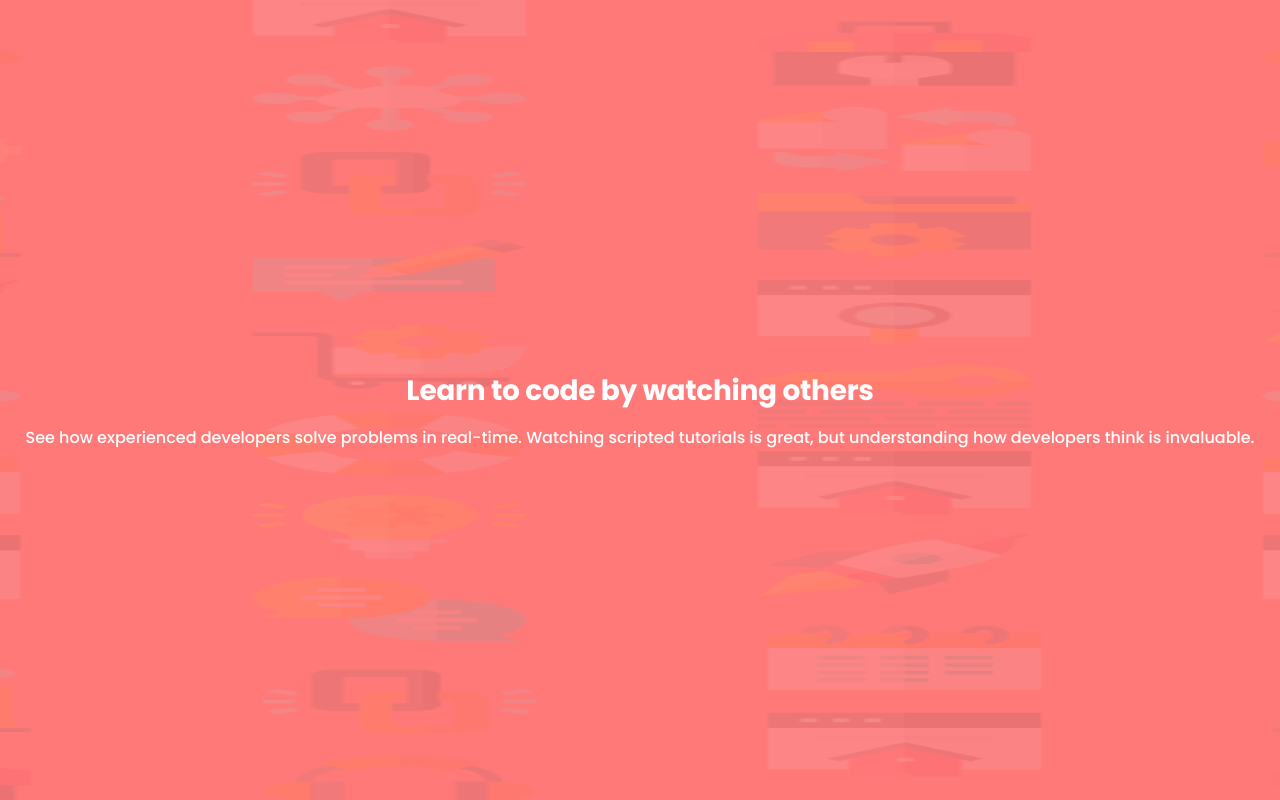
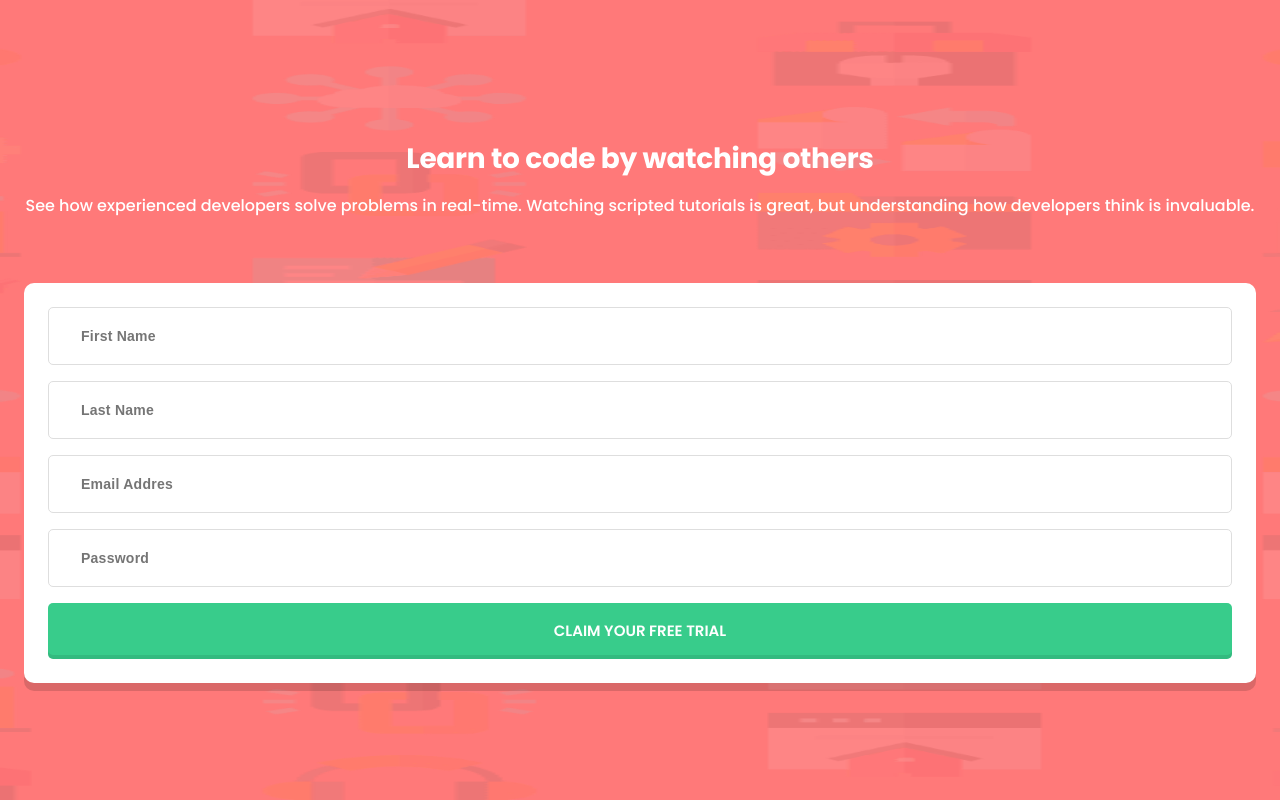
Before and after one commit to gigakhrz/Into-romponent-with-sign-up-form, a React (Vite) app: page / in a window 1280 px wide. Built offline with nearby package versions, Linux system fonts and the light colour scheme.

Commit message:
create all styles and its few styles

```diff
--- a/package.json
+++ b/package.json
@@ -12,7 +12,9 @@
   "dependencies": {
     "react": "^18.2.0",
     "react-dom": "^18.2.0",
-    "styled-components": "^6.0.0-rc.1"
+    "react-hook-form": "^7.43.9",
+    "styled-components": "^6.0.0-rc.1",
+    "yup": "^1.1.1"
   },
   "devDependencies": {
     "@types/react": "^18.0.28",
--- a/src/App.tsx
+++ b/src/App.tsx
@@ -2,12 +2,14 @@ import { styled } from "styled-components";
 import GlobalStyles from "./GlobalStyles";
 import bgMobile from "./assets/bg-intro-mobile.png";
 import Description from "./Components/Description";
+import Form from "./Components/Form";
 
 function App() {
   return (
     <Container>
       <GlobalStyles />
       <Description />
+      <Form />
     </Container>
   );
 }
--- /dev/null
+++ b/src/Components/Form.tsx
@@ -0,0 +1,86 @@
+import { styled } from "styled-components";
+import { useForm } from "react-hook-form";
+const Form = (): JSX.Element => {
+  return (
+    <FormContainer>
+      <form>
+        <label>
+          <input type="text" placeholder="First Name" />
+        </label>
+
+        <label>
+          <input type="text" placeholder="Last Name" />
+        </label>
+
+        <label>
+          <input type="text" placeholder="Email Addres" />
+        </label>
+
+        <label>
+          <input type="text" placeholder="Password" />
+        </label>
+
+        <button type="submit">CLAIM YOUR FREE TRIAL</button>
+      </form>
+    </FormContainer>
+  );
+};
+
+export default Form;
+
+const FormContainer = styled.div`
+  width: 100%;
+  padding: 24px;
+  display: flex;
+  flex-direction: column;
+  gap: 8px;
+  align-items: center;
+  background: #ffffff;
+  box-shadow: 0px 8px 0px rgba(0, 0, 0, 0.14688);
+  border-radius: 10px;
+
+  form {
+    width: 100%;
+    display: flex;
+    flex-direction: column;
+    gap: 16px;
+    align-items: center;
+  }
+
+  label {
+    width: 100%;
+  }
+
+  input {
+    width: 100%;
+    background: #ffffff;
+    border: 1px solid #dedede;
+    border-radius: 5px;
+    outline: none;
+    padding: 15px 32px;
+    color: #3d3b48;
+    font-size: 14px;
+    line-height: 26px;
+    letter-spacing: 0.25px;
+    font-weight: 600;
+
+    :focus {
+      outline: none;
+    }
+  }
+
+  button {
+    width: 100%;
+    height: 56px;
+    border: none;
+    text-align: center;
+    background: #38cc8b;
+    box-shadow: inset 0px -4px 0px rgba(0, 0, 0, 0.0908818);
+    border-radius: 5px;
+    color: white;
+    font-family: "Poppins", sans-serif;
+    font-size: 15px;
+    font-weight: 600;
+    line-height: 26px;
+  }
+`;
--- /dev/null
+++ b/src/types.ts
@@ -0,0 +1,6 @@
+export interface types {
+  fullName: string;
+  lastName: string;
+  email: string;
+  password: string;
+}
```
Also changed, not shown: 1 other file (tests, documents, lock files or other folders).
